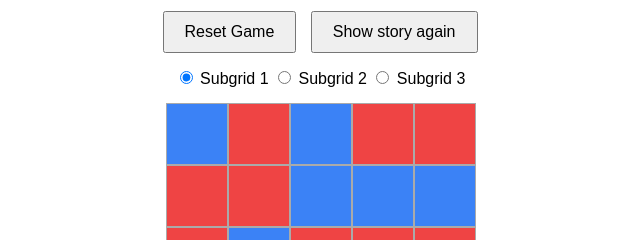
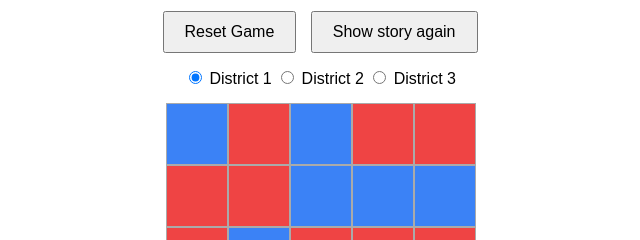
Before and after one commit to mathisrich/Gerrymandering-CS411, a plain HTML site: page index.html in a window 1280 px wide. Both pictures are taken after a click on the button "Start round 1". Shown: the part 199-439 px from the top of the page, 320-960 px from the left. Drawn offline with Linux system fonts and the light colour scheme.

Commit message:
Rename "subgrid ..." to "district ..." to be clearer

```diff
--- a/index.html
+++ b/index.html
@@ -83,9 +83,9 @@
     </button>
 
     <div class="controls">
-      <label><input type="radio" name="subgrid" value="1" checked> Subgrid 1</label>
-      <label><input type="radio" name="subgrid" value="2"> Subgrid 2</label>
-      <label><input type="radio" name="subgrid" value="3"> Subgrid 3</label>
+      <label><input type="radio" name="subgrid" value="1" checked> District 1</label>
+      <label><input type="radio" name="subgrid" value="2"> District 2</label>
+      <label><input type="radio" name="subgrid" value="3"> District 3</label>
     </div>
 
     <div class="grid" id="grid"></div>
```
